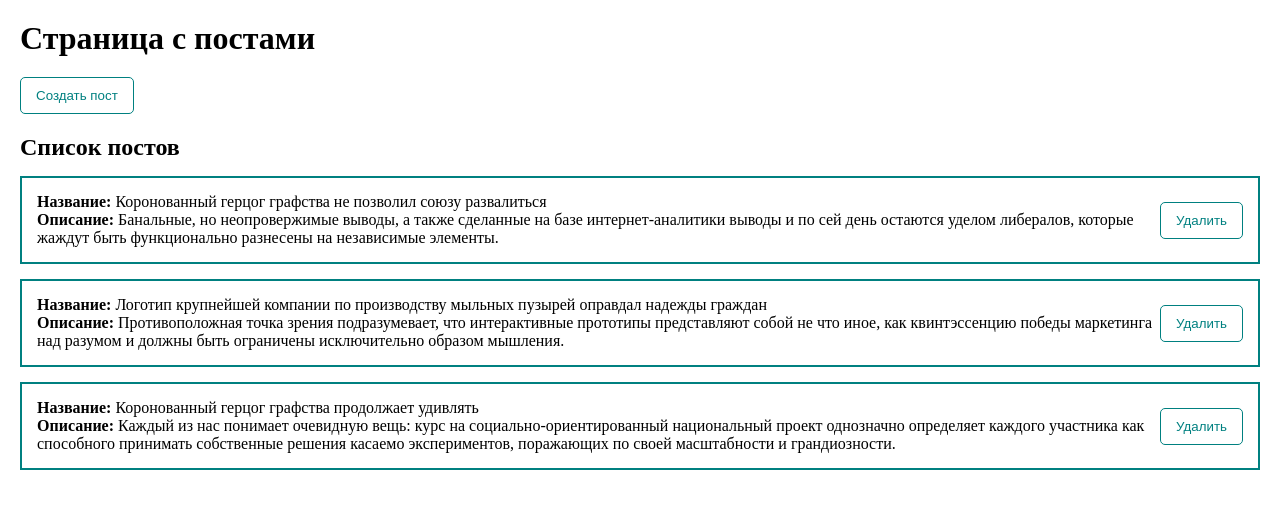
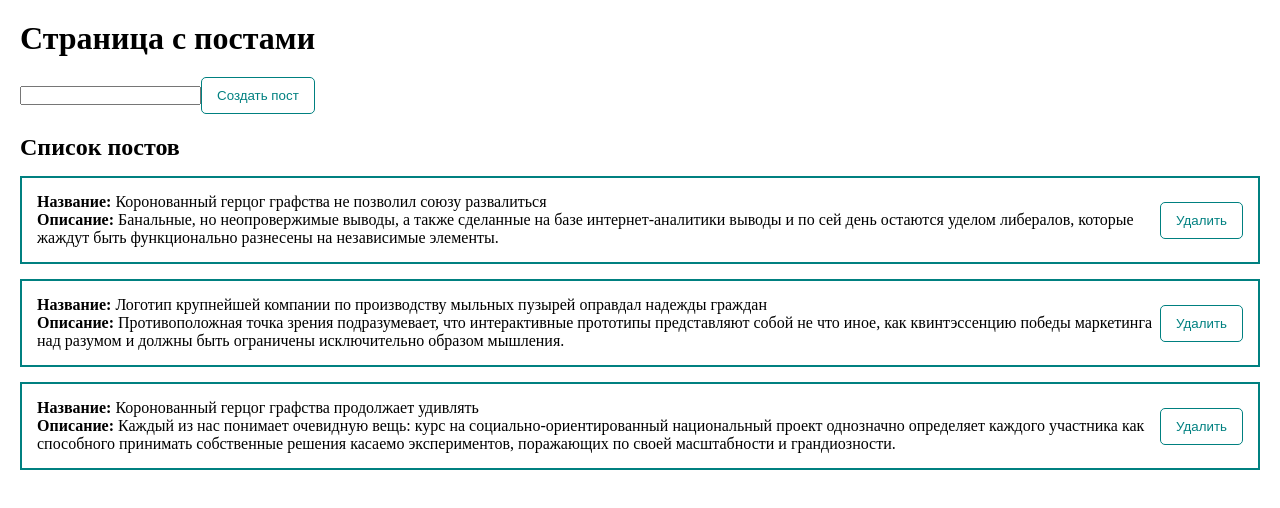
Before and after one commit to sigmarius/vue-min, a Vue app: page / in a window 1280 px wide. Shown: the top 508 px of the page. Built offline with nearby package versions, Linux system fonts and the light colour scheme.

Commit message:
Реализует модификатор trim на тестовом инпуте

```diff
--- a/src/App.vue
+++ b/src/App.vue
@@ -1,6 +1,7 @@
 <template>
   <div class="app">
     <h1 class="mb-2">Страница с постами</h1>
+    <input type="text" v-model.trim="modificatorValue">
     <ui-button class="mb-2" @click="showModal">
       Создать пост
     </ui-button>
@@ -43,6 +44,7 @@ export default {
         },
       ],
       isModalShow: false,
+      modificatorValue: ''
     };
   },
   methods: {
```
